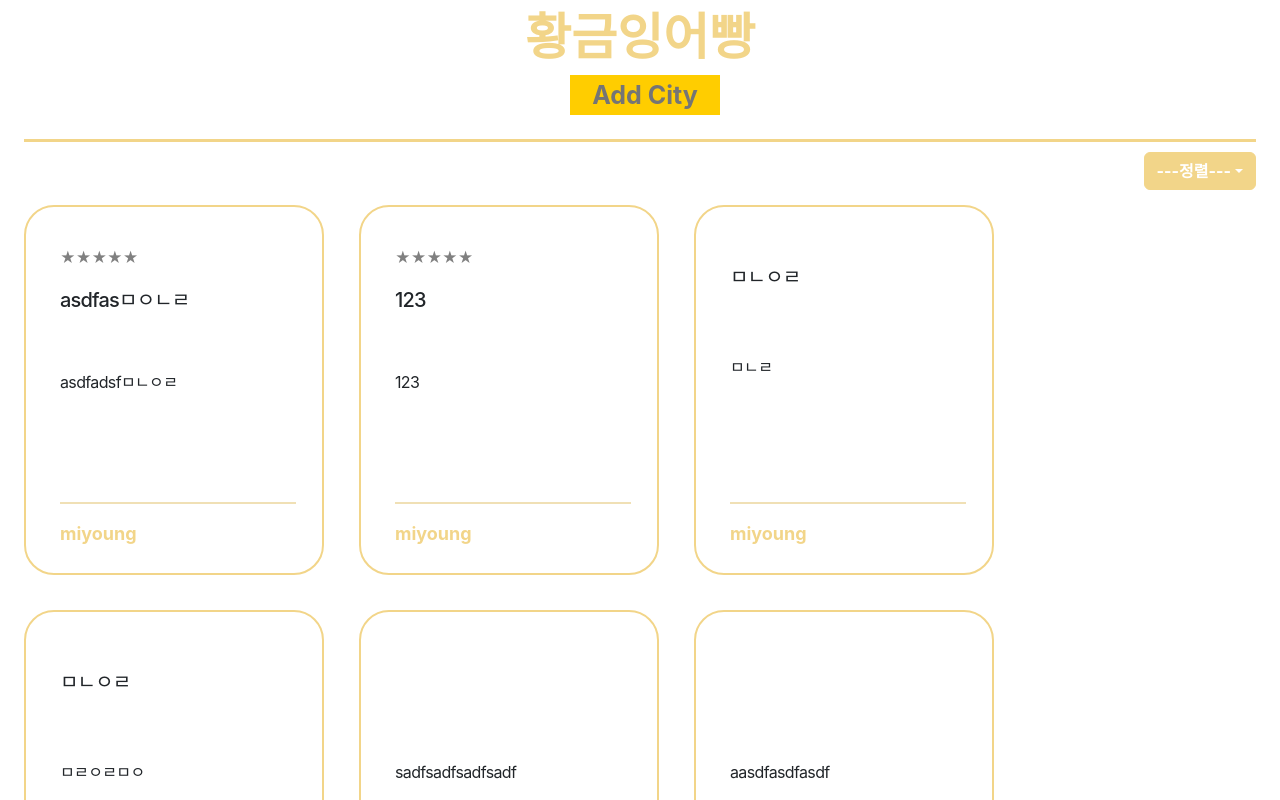
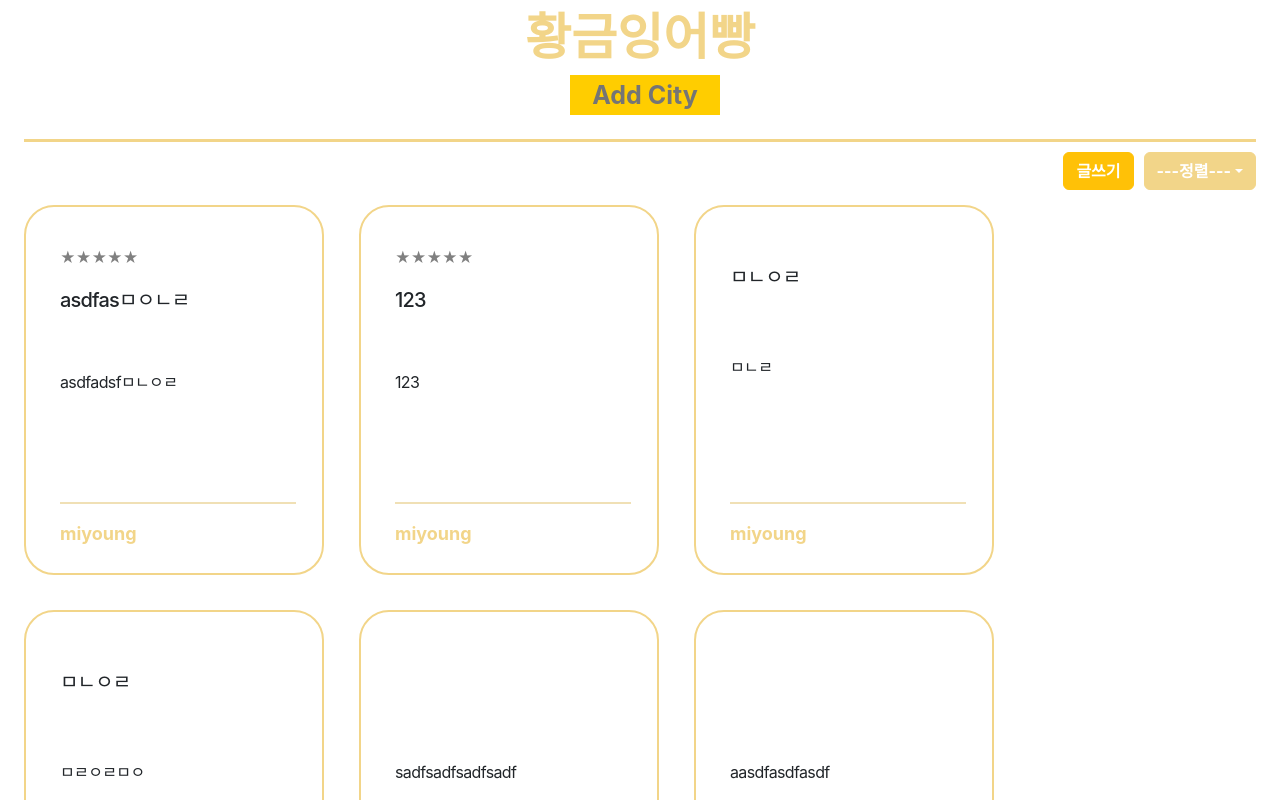
Before and after one commit to Golden-bung-eoppang/Golden-bung-eoppang, a React (Create React App) app in the folder react_simwha_test/: page / in a window 1280 px wide. Shown: the top 800 px of the page. Built offline with nearby package versions, Linux system fonts and the light colour scheme; data requests are answered from the project's data file.

Commit message:
글쓰기 버튼 누를씨 write로 이동함

```diff
--- a/react_simwha_test/src/components/Header.jsx
+++ b/react_simwha_test/src/components/Header.jsx
@@ -1,7 +1,7 @@
 import React from "react";
 import styled from "styled-components";
 import Weather from "../pages/Weather";
-import Logo from './Logo';
+import Logo from "./Logo";
 const Header = () => {
   return (
     <>
--- a/react_simwha_test/src/pages/Home.jsx
+++ b/react_simwha_test/src/pages/Home.jsx
@@ -2,7 +2,7 @@ import React, { useEffect } from "react";
 import styled from "styled-components";
 import { useNavigate } from "react-router-dom";
 import Layout from "../components/Layout";
-import { Dropdown, DropdownButton } from "react-bootstrap";
+import { Button, Dropdown, DropdownButton } from "react-bootstrap";
 import { useDispatch, useSelector } from "react-redux";
 import { __getPostThunk } from "../redux/modules/addupdateSlice";
 import ReactHtmlParser from "react-html-parser";
@@ -11,21 +11,27 @@ import ReactStars from "react-rating-stars-component";
 const Home = () => {
   const dispatch = useDispatch();
   const posts = useSelector((state) => state.addupdateSlice.posts);
-  console.log(posts);
+
+  const nagivate = useNavigate();
 
   useEffect(() => {
     dispatch(__getPostThunk());
   }, [dispatch]);
-
-  useEffect(() => {
-    console.log("posts: ", posts);
-  }, [posts]);
 
   return (
     <Layout>
       <MainBox>
         {/* 드랍다운만 부트스트랩 사용했습니다. */}
         <SortBox>
+          <Button
+            style={{ marginRight: "10px", color: "white" }}
+            variant="warning"
+            onClick={() => {
+              nagivate("/write");
+            }}
+          >
+            글쓰기
+          </Button>
           <DropdownButton id="dropdown-item-button" title="---정렬---">
             <Dropdown.Item as="button">전체</Dropdown.Item>
             <Dropdown.Item as="button">평점순</Dropdown.Item>
@@ -57,12 +63,15 @@ export default Home;
 
 const MainBox = styled.main``;
 const SortBox = styled.section`
+  display: flex;
   text-align: right;
+  justify-content: flex-end;
   border-top: 3px solid #f2d589;
   padding-top: 10px;
   box-sizing: inherit;
   margin-bottom: 15px;
 `;
+
 const ItemContainer = styled.div`
   margin: 0 auto;
   box-sizing: inherit;
```
